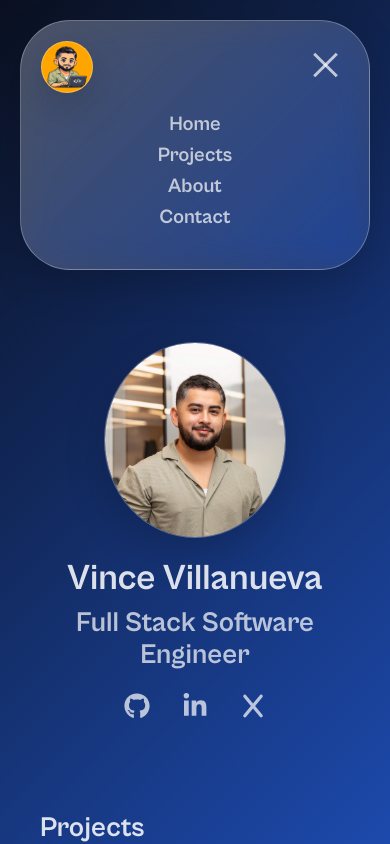
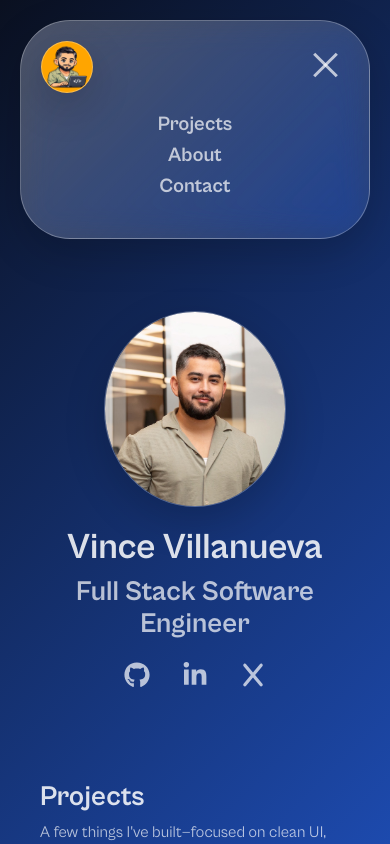
Before and after one commit to YourDevVince/portfolio-react, a React (Vite) app: page / in a window 390 px wide. Both pictures are taken after a click on the button 325 px from the left and 65 px from the top of the page. Shown: the top 844 px of the page. Built offline with nearby package versions, Linux system fonts and the light colour scheme.

Commit message:
fix: nav now closes menu when clicked or scrolled

```diff
--- a/src/components/Header/Header.tsx
+++ b/src/components/Header/Header.tsx
@@ -6,6 +6,12 @@ import Logo from '../../assets/vince-logo.png';
 function isMobileWidth() {
   return window.innerWidth < 750;
 }
+
+const navLinks = [
+  { label: 'Projects', href: '#projects' },
+  { label: 'About', href: '#about' },
+  { label: 'Contact', href: '#contact' },
+];
 
 function Header() {
   const [isMobile, setIsMobile] = useState(isMobileWidth());
@@ -63,10 +69,16 @@ function Header() {
             }`}
           >
             <div className='header__mobile-menu-container'>
-              <a href='#header'>Home</a>
-              <a href='#projects'>Projects</a>
-              <a href='#about'>About</a>
-              <a href='#contact'>Contact</a>
+              {navLinks.map((link) => (
+                <a
+                  key={link.href}
+                  href={link.href}
+                  onClick={() => setOpen(false)}
+                  className='header__mobile-link'
+                >
+                  {link.label}
+                </a>
+              ))}
             </div>
           </div>
         </div>
--- a/src/index.css
+++ b/src/index.css
@@ -3,33 +3,49 @@
 
 :root {
   /* Background */
-  --bg-gradient: linear-gradient(135deg, #0A1020 0%, #2563EB 45%, #F97316 100%);
- --bg-glass: linear-gradient(
+  --bg-gradient: linear-gradient(135deg, #0a1020 0%, #2563eb 45%, #f97316 100%);
+  --bg-glass: linear-gradient(
     135deg,
     rgba(255, 255, 255, 0.28),
-    rgba(255, 255, 255, 0.10));
+    rgba(255, 255, 255, 0.1)
+  );
   /* Surfaces */
-  --surface: rgba(255, 255, 255, 0.70);
+  --surface: rgba(255, 255, 255, 0.7);
   --surface-strong: rgba(255, 255, 255, 0.85);
 
   /* Text */
-  --text: #0B1220;
+  --text: #0b1220;
   --text-muted: rgba(11, 18, 32, 0.75);
   --text-title: rgba(255, 255, 255, 0.85);
-  --text-subtitle: rgba(255, 255, 255, 0.70);
+  --text-subtitle: rgba(255, 255, 255, 0.7);
   /* Borders + radius */
-  --border-color: rgba(242, 242, 242, 0.30);
+  --border-color: rgba(242, 242, 242, 0.3);
   /* 3px solid #f2f2f2 */
   --border-width: 2px;
   --radius: 14px;
 
   /* Accent */
-  --accent: #F97316;            /* warm orange */
-
+  --accent: #f97316; /* warm orange */
 }
 
 html {
   scroll-behavior: smooth;
+}
+
+html,
+body {
+  height: 100%;
+  margin: 0;
+  background: #061a44;
+}
+
+#root {
+  min-height: 100%;
+  background: inherit;
+}
+
+body {
+  overflow-x: hidden;
 }
 
 @media (prefers-color-scheme: light) {
```
Also changed, not shown: src/components/Contact/Contact.tsx (+180 -175 lines).
